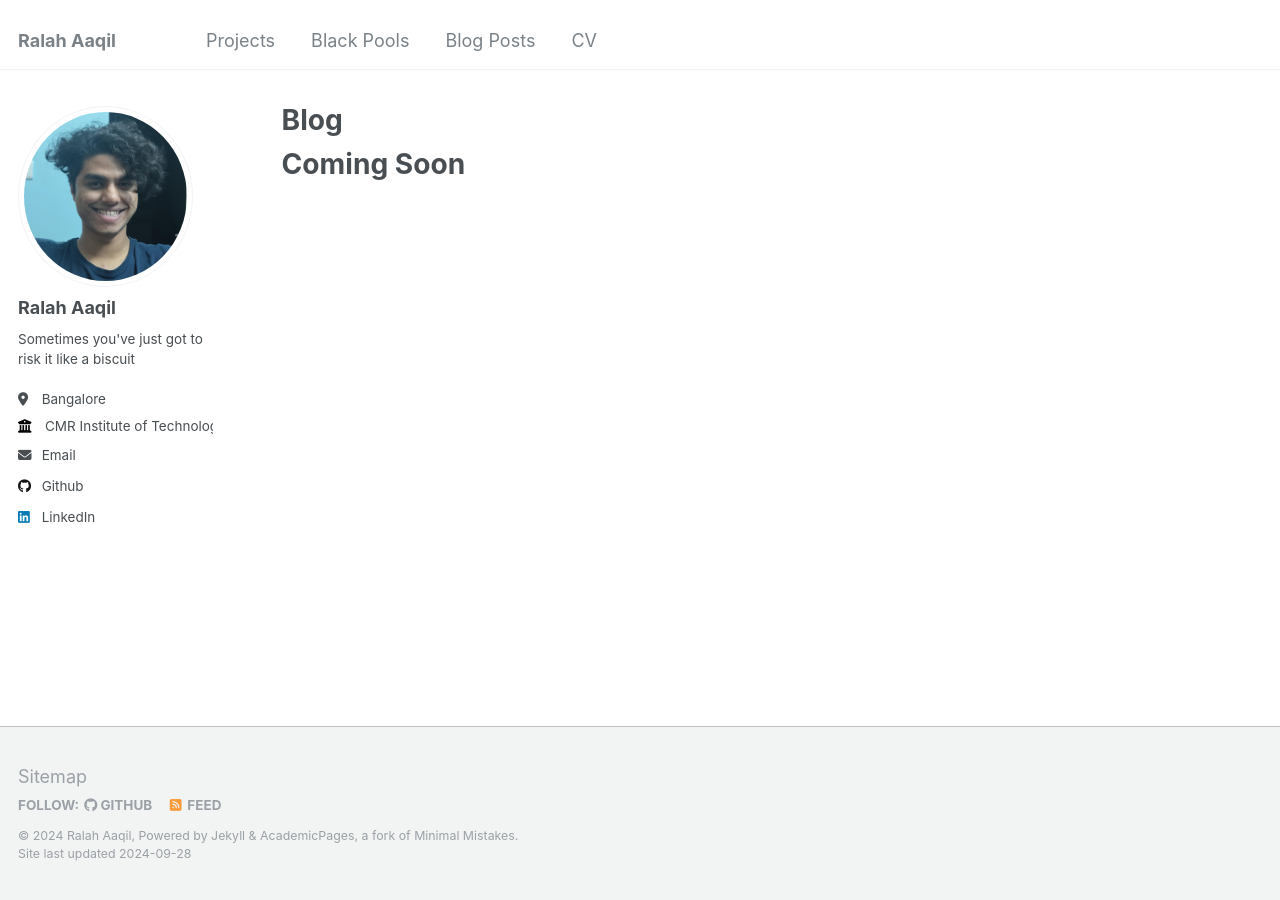
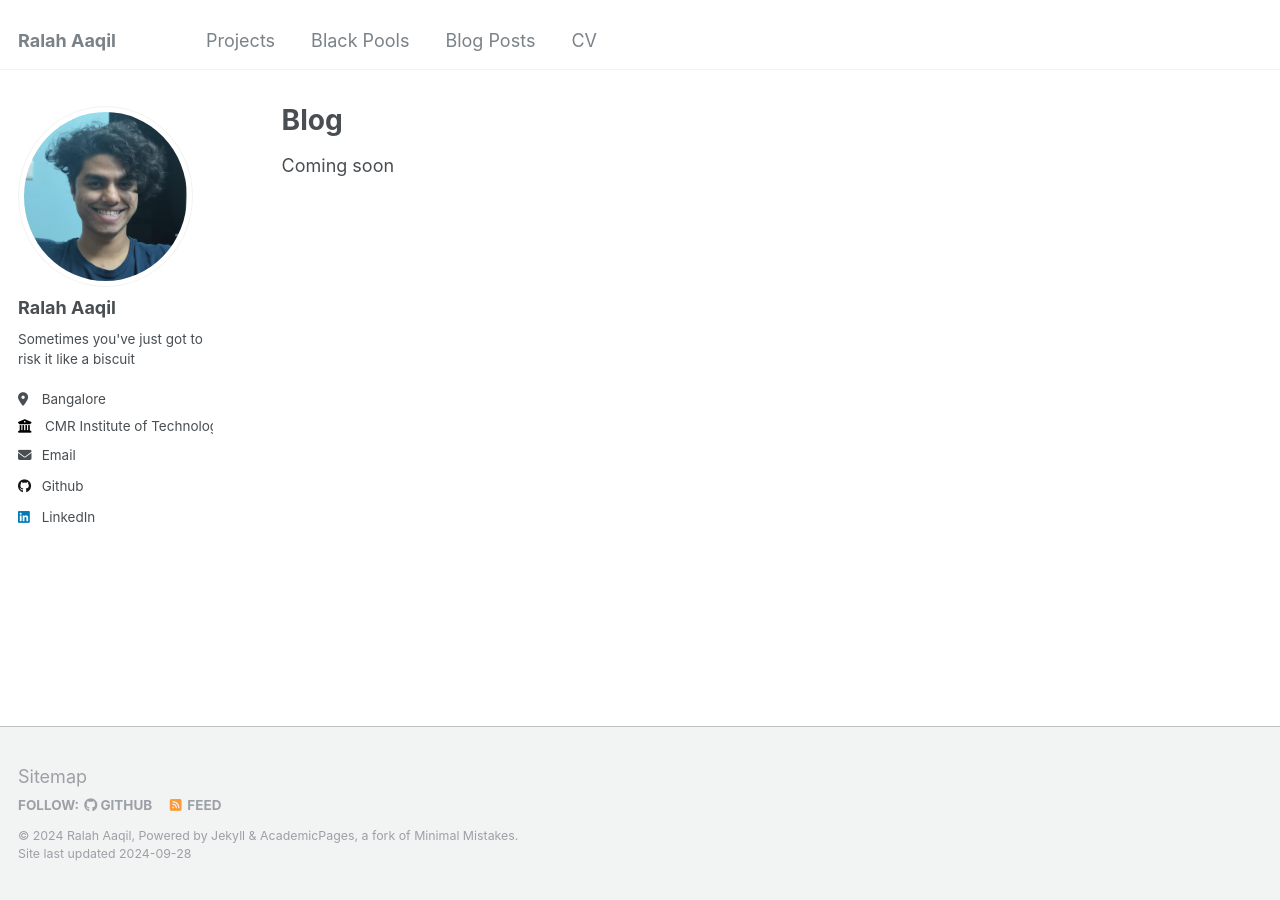
Before and after one commit to ralahaaqil/ralahaaqil.github.io, a Jekyll site: the page built from _pages/year-archive.html, in a window 1280 px wide. Built offline with Jekyll 4.4.1, drawn with Linux system fonts in a browser that asks for light colours.

```diff
--- a/_pages/year-archive.html
+++ b/_pages/year-archive.html
@@ -7,7 +7,18 @@ redirect_from:
   - /wordpress/blog-posts/
 ---
 
-<h1>Coming Soon</h1>
+<p>Coming soon
+
+
+
+
+
+
+
+
+
+
+</p>
 <!--
 {% include base_path %}
 {% capture written_year %}'None'{% endcapture %}
```
